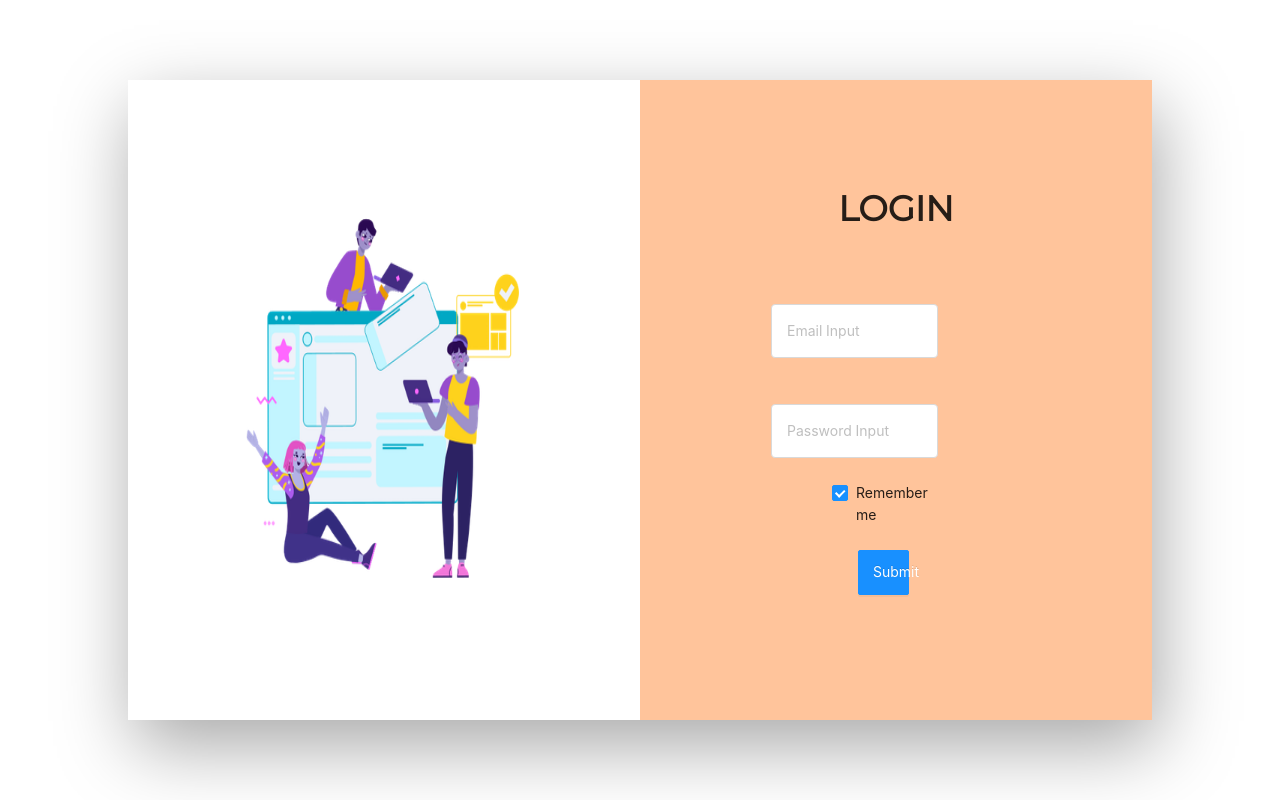
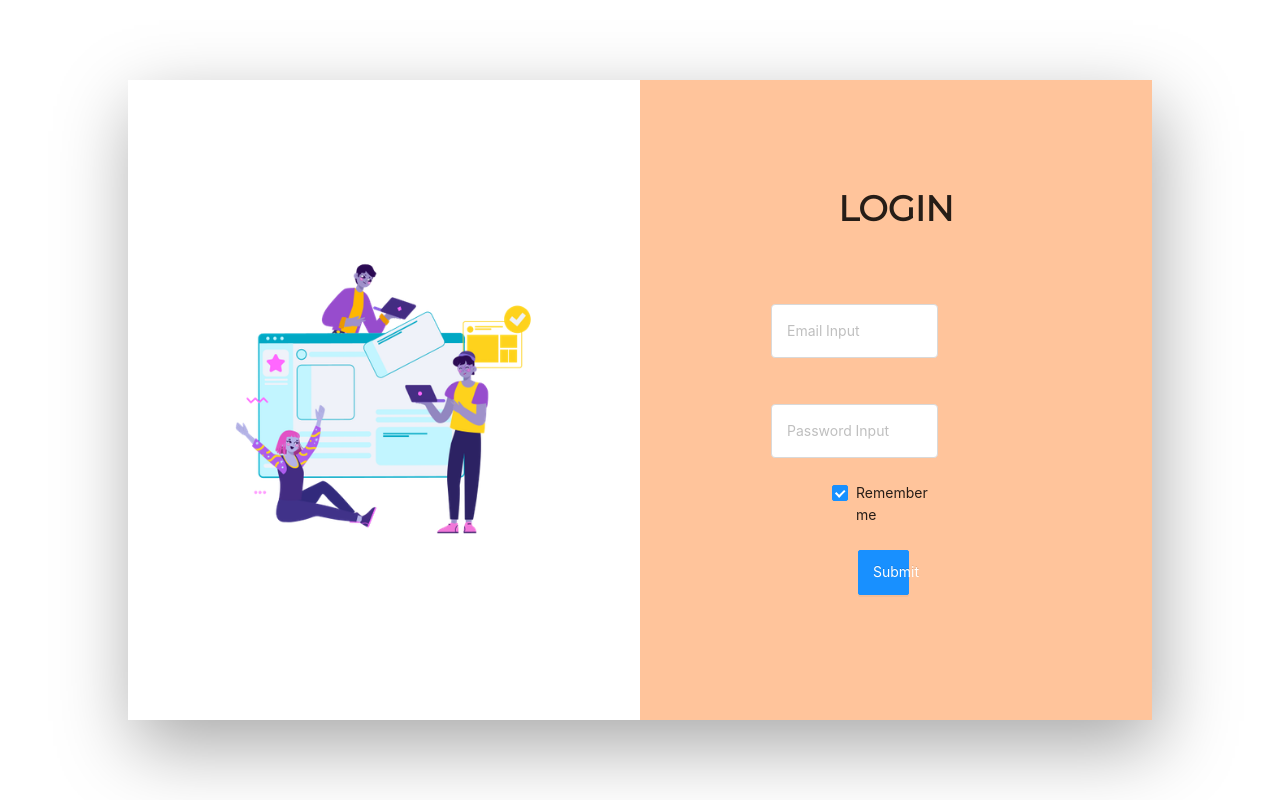
Before and after one commit to sidharrth2002/vending.js, a React (Create React App) app: page /login in a window 1280 px wide. Built offline with nearby package versions, Linux system fonts and the light colour scheme; no server answers; what react-router-redux would draw is missing.

Commit message:
status: login pending

```diff
--- a/src/components/App/App.js
+++ b/src/components/App/App.js
@@ -6,7 +6,7 @@ import Dashboard from '../Dashboard/Dashboard';
 import './App.css';
 import 'antd/dist/antd.css'
 import { BrowserRouter as Router, Switch, Route, Link } from 'react-router-dom';
-import { LOGOUT } from './../../features/counter/authSlice';
+import { LOGIN, LOGOUT, selectIsAuthenticated, selectUser } from './../../features/counter/authSlice';
 class App extends React.Component {
   constructor(props) {
     super(props);
@@ -22,13 +22,14 @@ class App extends React.Component {
   };
 
   render() {
+    const user = selectIsAuthenticated(selectUser);
     const { collapse, collapsed } = this.state
     return (
       <Switch>
         <Route exact path='/login'>
           <Login />
         </Route>
-        <ProtectedRoute exact path='/dashboard' component={Dashboard} />
+        <ProtectedRoute exact path='/dashboard' component={ user ? Dashboard : Login} />
       </Switch>
       );
   }
--- a/src/components/Login/Login.js
+++ b/src/components/Login/Login.js
@@ -7,6 +7,7 @@ import { LOGIN } from './../../features/counter/authSlice';
 import axios from 'axios'
 import './Login.css'
 import { Redirect } from 'react-router';
+import { useHistory } from "react-router-dom";
 
 import vendingSVG from '../../images/teamwork.png';
 
@@ -43,6 +44,9 @@ export default function Login(props){
       })
       )
       console.log('dispatch success')
+      return <Redirect to={"/dashboard"} />
+      /* let history = useHistory();
+      history.push('/dashboard') */
     })
     .catch((err) => {
       console.log(err);
@@ -53,7 +57,7 @@ export default function Login(props){
     <div className="main-wrapper">
       <div className = "login-wrapper">
       <div className = "left-section">
-        <img src={vendingSVG} alt="logo" height="400px" width="300px" />
+        <img src={vendingSVG} alt="logo" height="300px" width="325px" />
       </div>
       <div className = "right-section">
           <div className="title-block">
```
